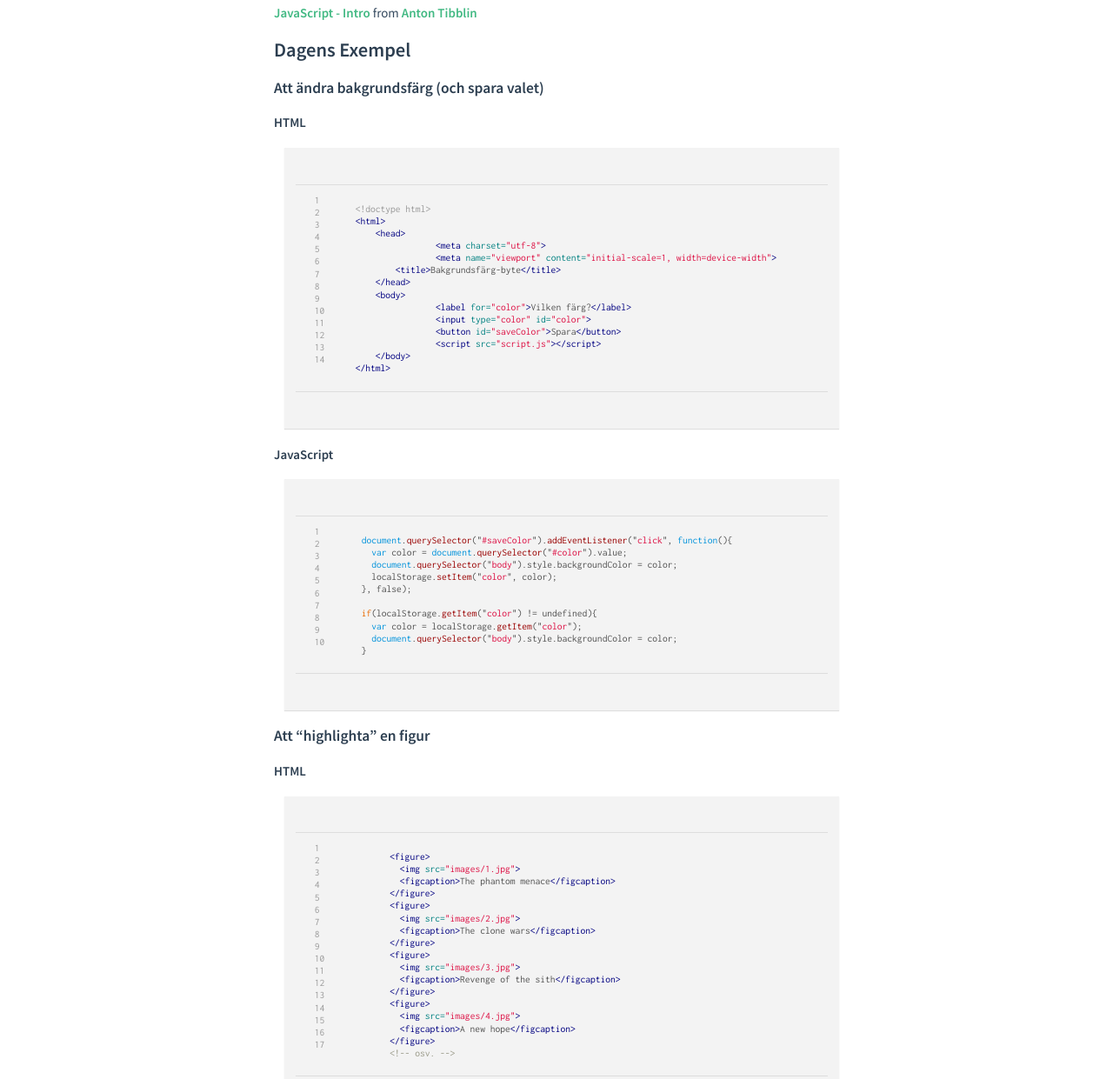
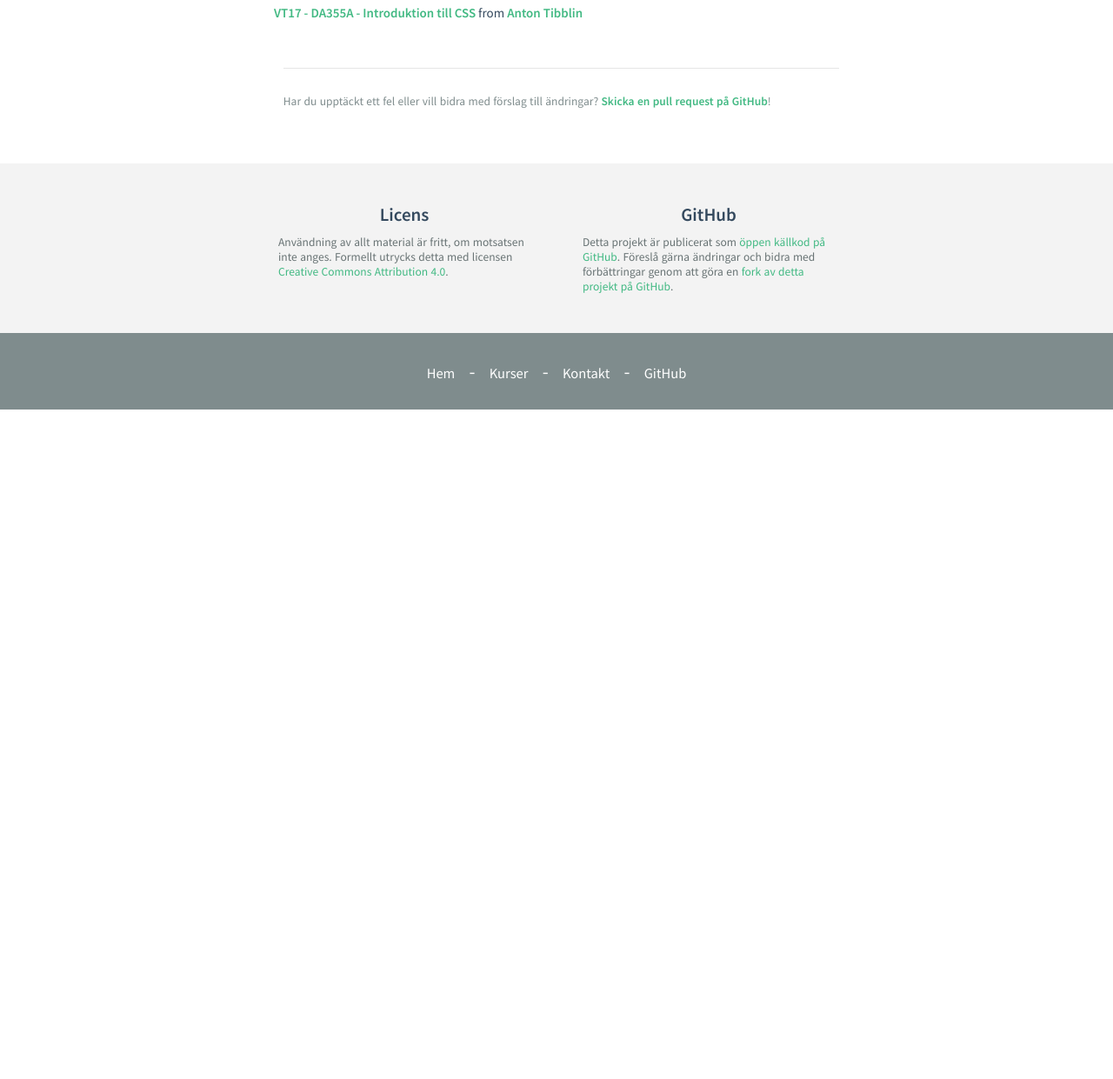
Before and after one commit to mau-dvmt/mah-dv.github.io, a Jekyll site: the page built from courses/da344a-da355a/lectures/le4.md, in a window 1280 px wide and 1400 px high, scrolled down 494 px, cut to the strip 159-1400 px from the top of the window. Shown: the whole strip at 87% size. Built offline with Jekyll 4.4.1, drawn with Linux system fonts in a browser that asks for light colours; after the commit the page ends 1124 px from its top, so only the background shows below that; some of the changed text lies outside the part shown.

Commit message:
Added lecture about CSS

```diff
--- a/_data/da344a-da355a.yml
+++ b/_data/da344a-da355a.yml
@@ -35,7 +35,7 @@ menu:
          - name: 1. Kursintroduktion
          - name: 2. Intro - HTML
          - name: 3. Javascript intro
-#          - name: 4. Intro JavaScript
+         - name: 4. Introduktion till CSS
 #          - name: 5. Intro jQuery
 #          - name: 6. Intro Ajax
 #          - name: 7. Designing Multi Device Experiences
--- a/courses/da344a-da355a/lectures/le4.md
+++ b/courses/da344a-da355a/lectures/le4.md
@@ -3,11 +3,11 @@ title: Introduktion till JavaScript
 code: "da344a-da355a"
 ---
 
-# Introduktion till JavaScript
+# Introduktion till CSS
 
-<iframe src="//www.slideshare.net/slideshow/embed_code/key/vrpqpz81JRPWxJ" width="595" height="485" frameborder="0" marginwidth="0" marginheight="0" scrolling="no" style="border:1px solid #CCC; border-width:1px; margin-bottom:5px; max-width: 100%;" allowfullscreen> </iframe> <div style="margin-bottom:5px"> <strong> <a href="//www.slideshare.net/AntonTibblin/javascript-intro-57743384" title="JavaScript - Intro" target="_blank">JavaScript - Intro</a> </strong> from <strong><a href="//www.slideshare.net/AntonTibblin" target="_blank">Anton Tibblin</a></strong> </div>
+<iframe src="//www.slideshare.net/slideshow/embed_code/key/8AnmUAumDyXagq" width="595" height="485" frameborder="0" marginwidth="0" marginheight="0" scrolling="no" style="border:1px solid #CCC; border-width:1px; margin-bottom:5px; max-width: 100%;" allowfullscreen> </iframe> <div style="margin-bottom:5px"> <strong> <a href="//www.slideshare.net/AntonTibblin/vt17-da355a-introduktion-till-css" title="VT17 - DA355A - Introduktion till CSS" target="_blank">VT17 - DA355A - Introduktion till CSS</a> </strong> from <strong><a target="_blank" href="//www.slideshare.net/AntonTibblin">Anton Tibblin</a></strong> </div>
 
-
+<!--
 ## Dagens Exempel
 
 ### Att ändra bakgrundsfärg (och spara valet)
@@ -82,3 +82,4 @@ function colorize(){
 	this.style.backgroundColor = "#aaa";
 }
 {% endhighlight %}
+-->
```
Also changed, not shown: courses/da344a-da355a/plan.md (+2 -2 lines).
